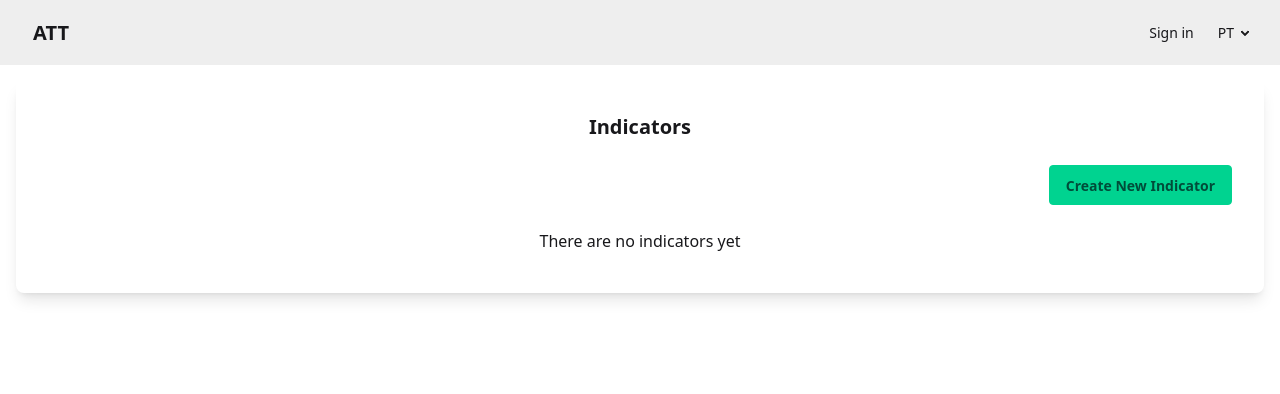
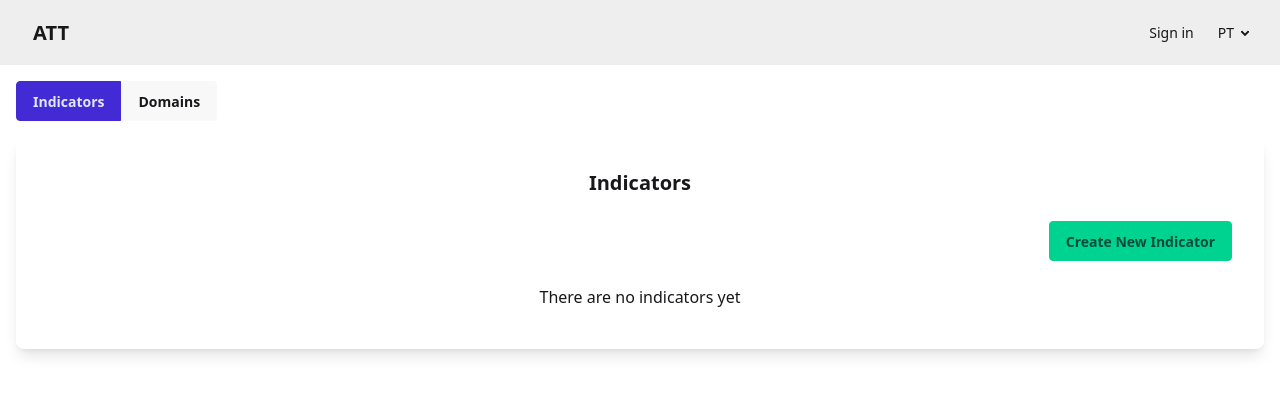
Before and after one commit to ATT-Acelerar-e-Transformar-o-Turismo/user-interface, a React (Vite) app: page /indicators-management in a window 1280 px wide. Shown: the top 394 px of the page. Built offline with nearby package versions, Linux system fonts and the light colour scheme.

Commit message:
Fix buttons

```diff
--- a/src/Routes/IndicatorsManagement.jsx
+++ b/src/Routes/IndicatorsManagement.jsx
@@ -5,30 +5,52 @@ import SelectDomain from '../components/SelectDomain';
 import PageTemplate from './PageTemplate';
 import Table from '../components/Table';
 
-export default function NewIndicator() {
+export default function IndicatorsManagement() {
   const [tableContent, setTableContent] = useState([]);
+  const [selectedOption, setSelectedOption] = useState('indicators');
 
   useEffect(() => {
     fetchTableContent();
-  }, []);
+  }, [selectedOption]);
 
   const fetchTableContent = () => {
-    const indicators = JSON.parse(localStorage.getItem('indicators')) || [];
-    setTableContent(indicators);
+    const data = JSON.parse(localStorage.getItem(selectedOption)) || [];
+    setTableContent(data);
   };
 
   return (
     <PageTemplate>
+      <div className="flex mb-4">
+        <button
+          className={`btn ${selectedOption === 'indicators' ? 'btn-primary' : 'btn-base-300'} rounded-r-none`}
+          onClick={() => setSelectedOption('indicators')}
+        >
+          Indicators
+        </button>
+        <button
+          className={`btn ${selectedOption === 'domains' ? 'btn-primary' : 'btn-base-300'} rounded-l-none`}
+          onClick={() => setSelectedOption('domains')}
+        >
+          Domains
+        </button>
+      </div>
       <div className="flex justify-center">
         <div className="p-8 rounded-lg shadow-lg w-full ">
-          <h1 className="text-xl font-bold text-center mb-6">Indicators</h1>
+          <h1 className="text-xl font-bold text-center mb-6">
+            {selectedOption === 'indicators' ? 'Indicators' : 'Domains'}
+          </h1>
           <div className="flex flex-row-reverse mb-4">
-            <a href="new_indicator">
-              <button className="btn btn-success">Create New Indicator</button>
+            <a href={selectedOption === 'indicators' ? 'new_indicator' : 'new_domain'}>
+              <button className="btn btn-success">
+                {selectedOption === 'indicators' ? 'Create New Indicator' : 'Create New Domain'}
+              </button>
             </a>
           </div>
 
-          <Table content={tableContent} />
+          <Table
+            content={tableContent}
+            emptyMessage={`There are no ${selectedOption} yet`}
+          />
 
         </div>
 
--- a/src/components/Table.jsx
+++ b/src/components/Table.jsx
@@ -29,7 +29,7 @@ const columns = [
 
 
 
-export default function Table({ content, editAction, deleteAction, createAction }) {
+export default function Table({ content, editAction, deleteAction, createAction, emptyMessage }) {
   const [data, _setData] = React.useState(() => [...content])
 
   const handleEdit = (id) => {
@@ -49,7 +49,7 @@ export default function Table({ content, editAction, deleteAction, createAction
   return (
     <div className="p-2">
       {data.length === 0 ? (
-        <p style={{ textAlign: 'center' }}>There are no indicators yet</p>
+        <p style={{ textAlign: 'center' }}>{emptyMessage}</p>
       ) : (
         <table className='table'>
           <thead>
```
